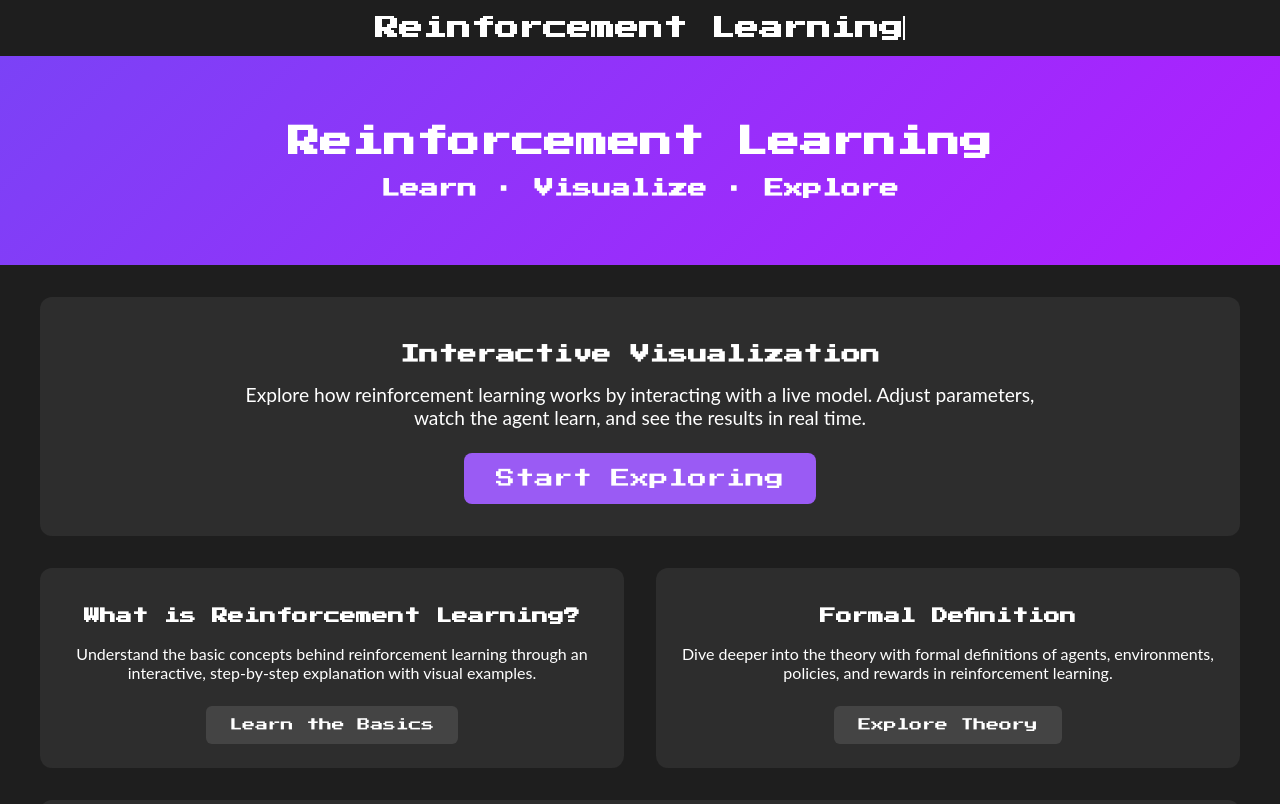
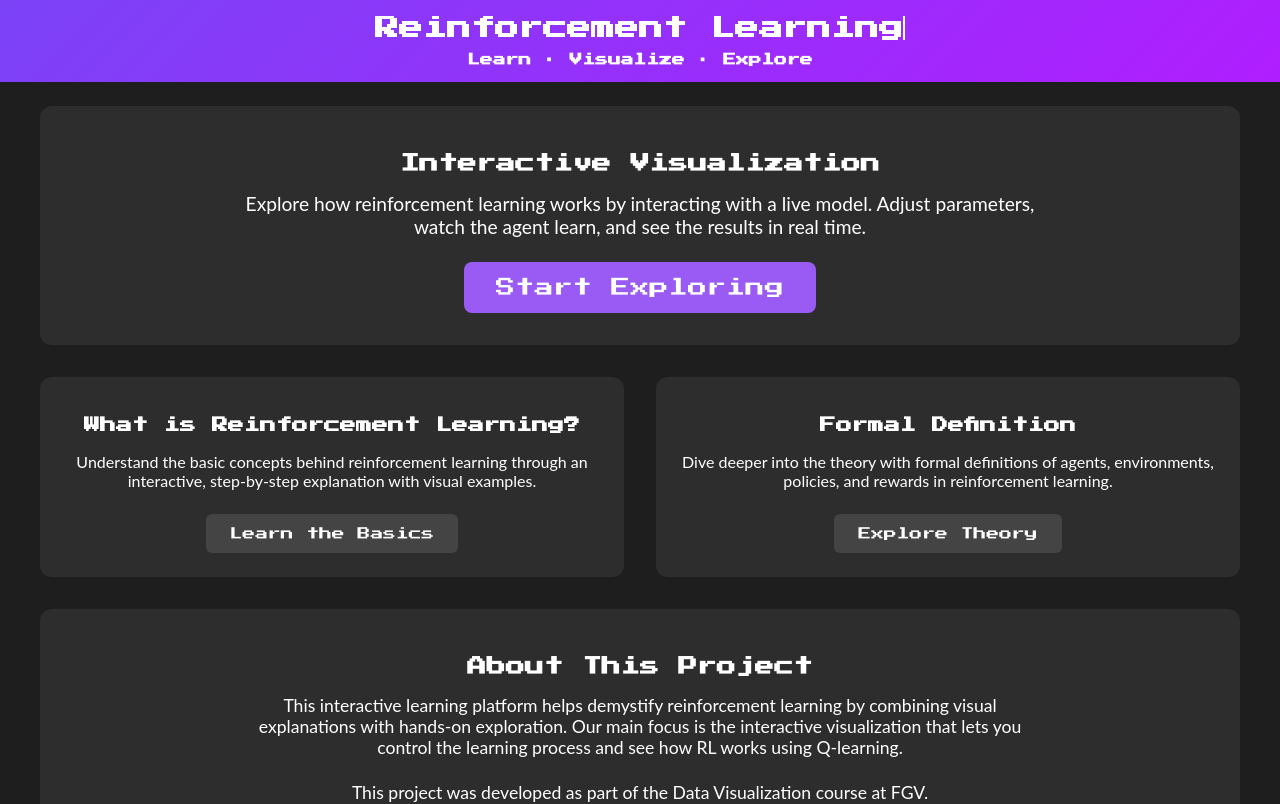
Before and after one commit to FGV-VIS-2025/final-project-rl-explained-vis, a SvelteKit app: page / in a window 1280 px wide. Shown: the top 804 px of the page. Built offline with nearby package versions, Linux system fonts and the light colour scheme; a web font is replaced by a local one.

Commit message:
Mudando o header

```diff
--- a/src/routes/+layout.svelte
+++ b/src/routes/+layout.svelte
@@ -14,11 +14,10 @@
 <link rel="preconnect" href="https://fonts.gstatic.com" crossorigin>
 <link href="https://fonts.googleapis.com/css2?family=DotGothic16&family=Pixelify+Sans:wght@400..700&family=Press+Start+2P&family=Tiny5&family=VT323&display=swap" rel="stylesheet">
 
-<header>
-<h1 on:click|preventDefault={returnStart} role="button" tabindex="0" style="cursor: pointer;">
-  Reinforcement Learning
-</h1>
-</header>
+<div class="header" on:click={returnStart} role="button" tabindex="0">
+  <h1>Reinforcement Learning</h1>
+  <h2>Learn · Visualize · Explore</h2>
+</div>
 
 <slot></slot>
 
@@ -30,15 +29,16 @@
         background-color: #1e1e1e;
         color: white;
         font-family: "Press Start 2P";
-
     }
 
-    header {
-        display: flex;
-        justify-content: center;
-        align-items: center;
+    .header {
+        background: linear-gradient(135deg, #7b42f6 0%, #b01eff 100%);
+        padding: 1rem 2rem;
+        text-align: center;
+        color: white;
+        cursor: pointer;
+        margin-bottom: 1.5rem;
     }
-
 
     h1 {
         font-family: "Press Start 2P", sans-serif;
@@ -49,17 +49,22 @@
         overflow: hidden;
         border-right: 2px solid white;
         width: 0;
+        margin: 0 auto;
         animation: typing 3s steps(22, end) forwards,
                    blink 0.7s step-end infinite,
                    shake 2s infinite;
     }
 
-
-
+    h2 {
+        font-family: 'Press Start 2P', monospace;
+        font-size: 0.8rem;
+        margin-top: 0.8rem;
+        margin-bottom: 0;
+    }
 
     @keyframes typing {
       from { width: 0 }
-      to { width: 22ch } /* 26 characters in "Reinforcement Learning" */
+      to { width: 22ch } /* 22 characters in "Reinforcement Learning" */
     }
 
     @keyframes blink {
--- a/src/routes/+page.svelte
+++ b/src/routes/+page.svelte
@@ -21,11 +21,6 @@
     <link rel="preconnect" href="https://fonts.gstatic.com" crossorigin>
     <link href="https://fonts.googleapis.com/css2?family=Lora:ital,wght@0,400..700;1,400..700&family=Press+Start+2P&display=swap" rel="stylesheet">
 </svelte:head>
-
-<div class="hero">
-    <h1>Reinforcement Learning</h1>
-    <h2>Learn · Visualize · Explore</h2>
-</div>
 
 <div class="main-container">
     <div class="visualization-showcase">
@@ -90,14 +85,6 @@
 </div>
 
 <style>
-    .hero {
-        background: linear-gradient(135deg, #7b42f6 0%, #b01eff 100%);
-        padding: 3rem 2rem;
-        text-align: center;
-        color: white;
-        margin-bottom: 2rem;
-    }
-
     /* Letra média */
     h2 {
         font-family: 'Press Start 2P', monospace;
@@ -137,6 +124,7 @@
         margin-bottom: 2rem;
         text-align: center;
     }
+
     /* Muda espaço do paragrafo*/
     .showcase-content p {
         font-size: 1.2rem;
```
